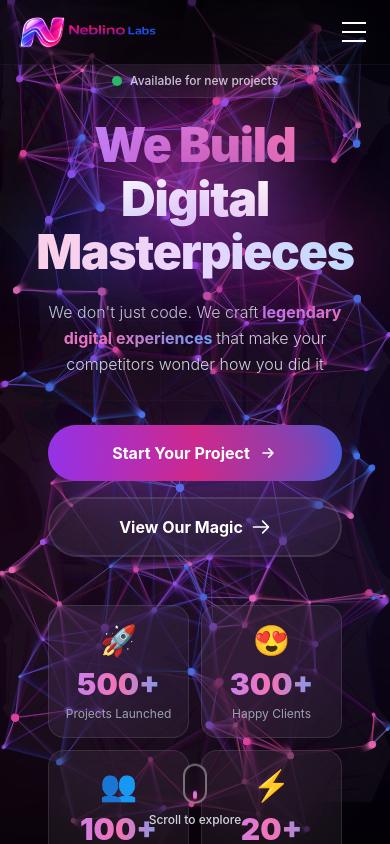
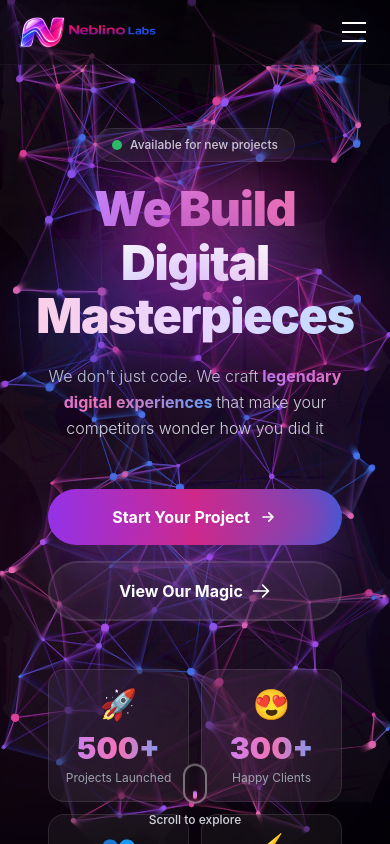
Before and after one commit to Zubair-IT/neblino-site, a Next.js app: page / in a window 390 px wide. Shown: the top 844 px of the page. Built offline with nearby package versions, Linux system fonts and the light colour scheme.

Commit message:
Fix 'Available for new projects' badge being cut off on mobile - increase top padding

```diff
--- a/app/page.tsx
+++ b/app/page.tsx
@@ -247,8 +247,8 @@ export default function Home() {
       </nav>
 
       {/* Hero Section */}
-      <section id="home" className="relative min-h-screen flex items-center justify-center pt-16 sm:pt-20 pb-32 sm:pb-40 px-4">
-        <div className="max-w-7xl mx-auto px-4 sm:px-6 lg:px-8 text-center z-10 mb-20 sm:mb-24">
+      <section id="home" className="relative min-h-screen flex items-center justify-center pt-24 sm:pt-28 pb-32 sm:pb-40 px-4">
+        <div className="max-w-7xl mx-auto px-4 sm:px-6 lg:px-8 text-center z-10 mb-20 sm:mb-24 mt-8 sm:mt-0">
           {/* Floating Badge with Pulse */}
           <div
             className="inline-flex items-center space-x-2 px-4 sm:px-5 py-2 sm:py-2.5 bg-white/5 backdrop-blur-2xl border border-white/10 rounded-full mb-6 sm:mb-8 group hover:scale-105 transition-transform duration-300"
```
Also changed, not shown: 4 other files (tests, documents, lock files or other folders).
